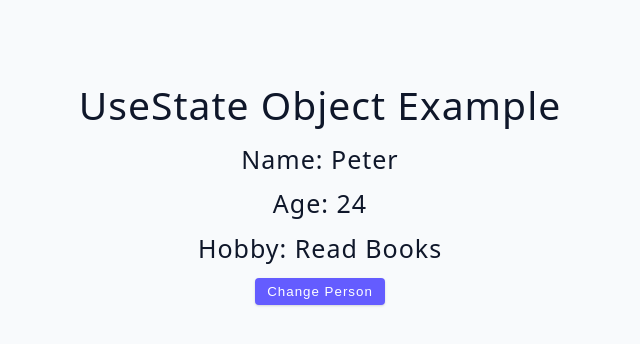
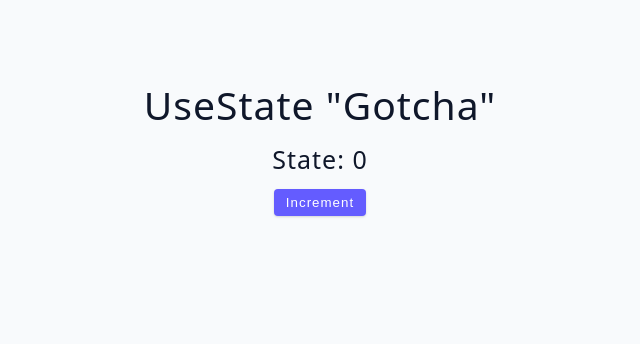
Before and after one commit to hAI-FA001/React--Learn, a React (Vite) app in the folder Advanced/: page / in a window 1280 px wide. Shown: the top 344 px of the page, without its empty margins (320-960 px from the left). Built offline with nearby package versions, Linux system fonts and the light colour scheme.

Commit message:
set*() gotcha: not synchronous, soln: pass function

```diff
--- a/Advanced/src/App.jsx
+++ b/Advanced/src/App.jsx
@@ -1,4 +1,4 @@
-import Starter from './tutorial/01-useState/starter/04-useState-object'
+import Starter from './tutorial/01-useState/starter/05-useState-gotcha'
 
 function App() {
   return (
--- a/Advanced/src/tutorial/01-useState/starter/05-useState-gotcha.jsx
+++ b/Advanced/src/tutorial/01-useState/starter/05-useState-gotcha.jsx
@@ -1,5 +1,29 @@
+import { useState } from 'react'
+
 const UseStateGotcha = () => {
-  return <h2>useState "gotcha"</h2>;
-};
+  const [count, setCount] = useState(0)
 
-export default UseStateGotcha;
+  return (
+    <>
+      <h2>useState "gotcha"</h2>
+      <h4>State: {count}</h4>
+      <button
+        type="button"
+        className="btn"
+        onClick={() => {
+          // setCount(count + 1)
+          // console.log(count)
+
+          setCount((prevCount) => {
+            const newState = prevCount + 1
+            return newState
+          })
+        }}
+      >
+        Increment
+      </button>
+    </>
+  )
+}
+
+export default UseStateGotcha
```
